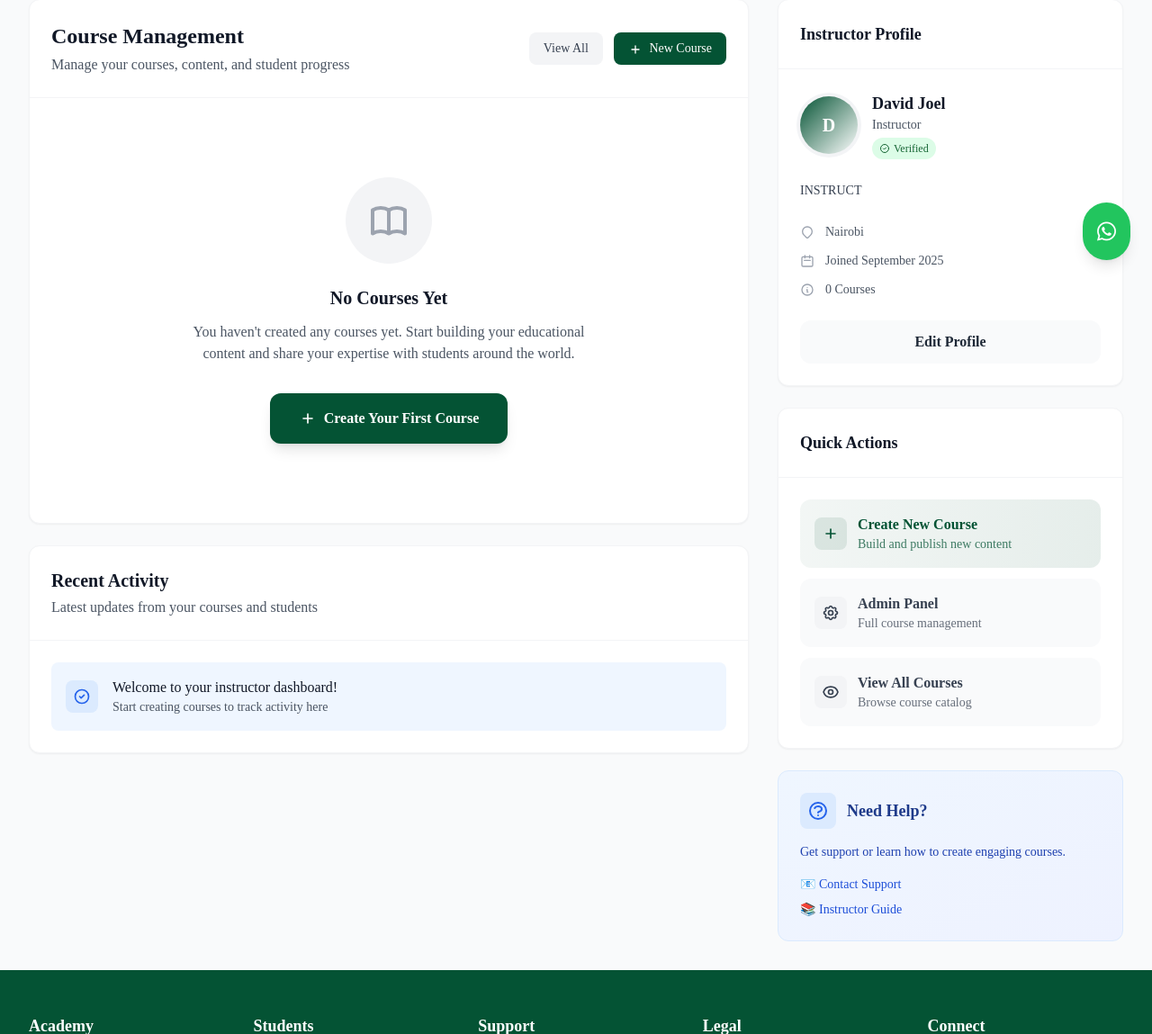
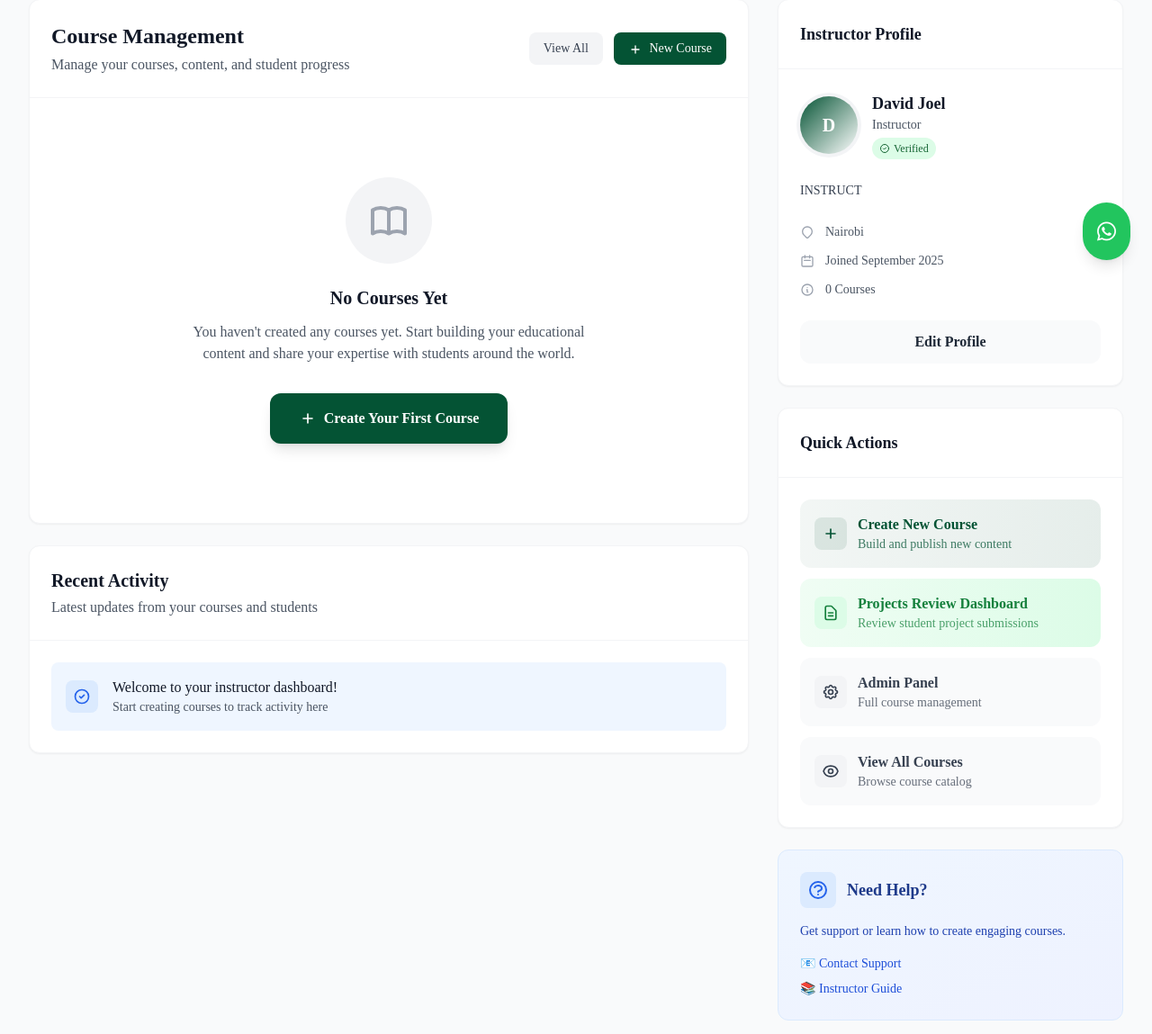
Before and after one commit to LawiOtieno/LUM_Data_Academy, a Django app: page /accounts/instructor-dashboard/ in a window 1280 px wide. Shown: the part 487-1636 px from the top of the page at 90% size. Run offline with Django 5.2, Linux system fonts and the light colour scheme; a user stored in the database is signed in; data comes from the database, SQL or seed files in the repository; some libraries are stand-ins or nearby versions; some web fonts are replaced.

Commit message:
Assistant checkpoint: Added Projects Review Dashboard button
Assistant generated file changes:
- accounts/templates/accounts/instructor_dashboard.html: Add Projects Review Dashboard button

---

User prompt:

In the courses instructor dashboard 'courses/templates/courses/instructor_dashboard.html' there is a button 'Go to Main Dashboard' but in the accounts instructor dashboard 'accounts/templates/accounts/instructor_dashboard.html' there is no button 'Go to Courses Dashboard' or the best button name should be 'Projects Review Dashboard' and it should be below/near the button 'Create Your First Course'

Replit-Commit-Author: Assistant
Replit-Commit-Session-Id: cfaddab7-058d-4caa-a7c3-61cb5ccbdbc5

```diff
--- a/accounts/templates/accounts/instructor_dashboard.html
+++ b/accounts/templates/accounts/instructor_dashboard.html
@@ -350,6 +350,19 @@
                             </div>
                         </a>
 
+                        <a href="{% url 'courses:instructor_dashboard' %}"
+                           class="flex items-center w-full p-4 bg-gradient-to-r from-green-50 to-green-100 hover:from-green-100 hover:to-green-200 text-green-700 rounded-xl transition-all duration-200 group">
+                            <div class="p-2 bg-green-100 rounded-lg group-hover:bg-green-200 transition-colors">
+                                <svg class="w-5 h-5" fill="none" stroke="currentColor" viewBox="0 0 24 24">
+                                    <path stroke-linecap="round" stroke-linejoin="round" stroke-width="2" d="M9 12h6m-6 4h6m2 5H7a2 2 0 01-2-2V5a2 2 0 012-2h5.586a1 1 0 01.707.293l5.414 5.414a1 1 0 01.293.707V19a2 2 0 01-2 2z"></path>
+                                </svg>
+                            </div>
+                            <div class="ml-3">
+                                <p class="font-semibold">Projects Review Dashboard</p>
+                                <p class="text-sm opacity-75">Review student project submissions</p>
+                            </div>
+                        </a>
+
                         <a href="/admin/courses/"
                            class="flex items-center w-full p-4 bg-gray-50 hover:bg-gray-100 text-gray-700 rounded-xl transition-colors group">
                             <div class="p-2 bg-gray-100 rounded-lg group-hover:bg-gray-200 transition-colors">
```
